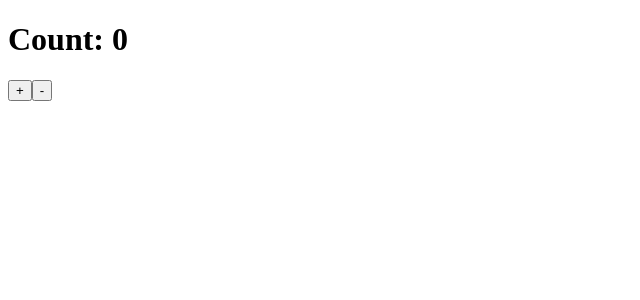
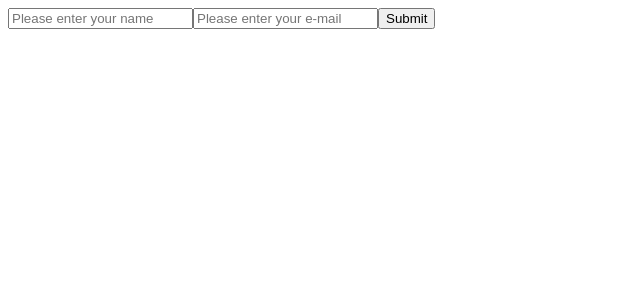
Before and after one commit to gstv57/vue-repo-learning, a Vue app: page / in a window 1280 px wide. Shown: the top 300 px of the page, without its empty margins (0-640 px from the left). Built offline with nearby package versions, Linux system fonts and the light colour scheme.

Commit message:
event handle pt 2

```diff
--- a/src/components/MyEvent.vue
+++ b/src/components/MyEvent.vue
@@ -1,13 +1,14 @@
 <script setup>
-import { ref } from 'vue'
-let count = ref(0)
-
-const increment = () => count.value++
-const decrement = () => count.value--
+const submitHandler = (e) => {
+  e.preventDefault()
+  alert('Valid Credentials')
+}
 </script>
 
 <template>
-  <h1>Count: {{ count }}</h1>
-  <button @:click="increment">+</button>
-  <button @:click="decrement">-</button>
+  <form @:submit="submitHandler">
+    <input type="text" placeholder="Please enter your name" />
+    <input type="email" placeholder="Please enter your e-mail" />
+    <button type="submit">Submit</button>
+  </form>
 </template>
```
